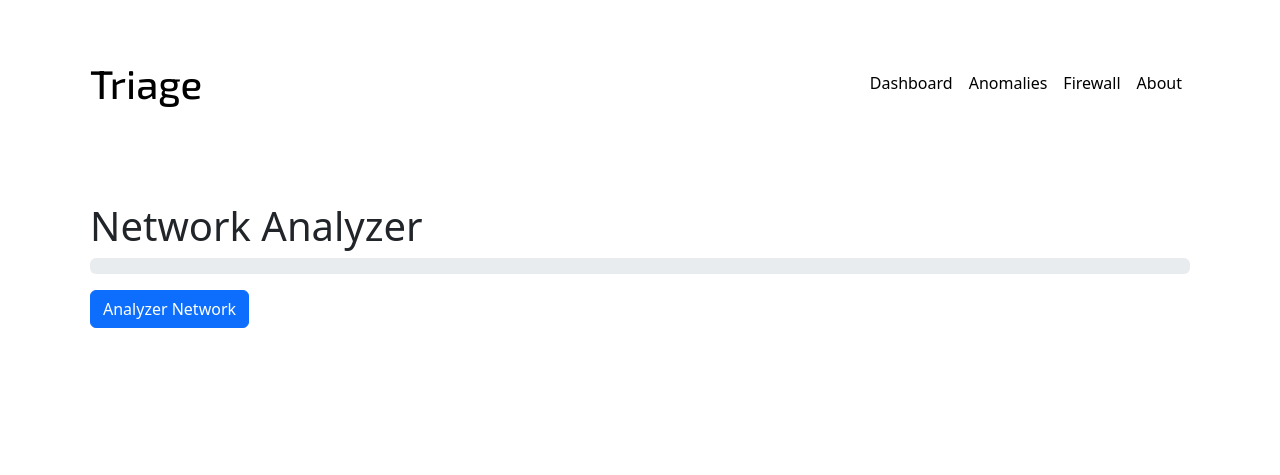
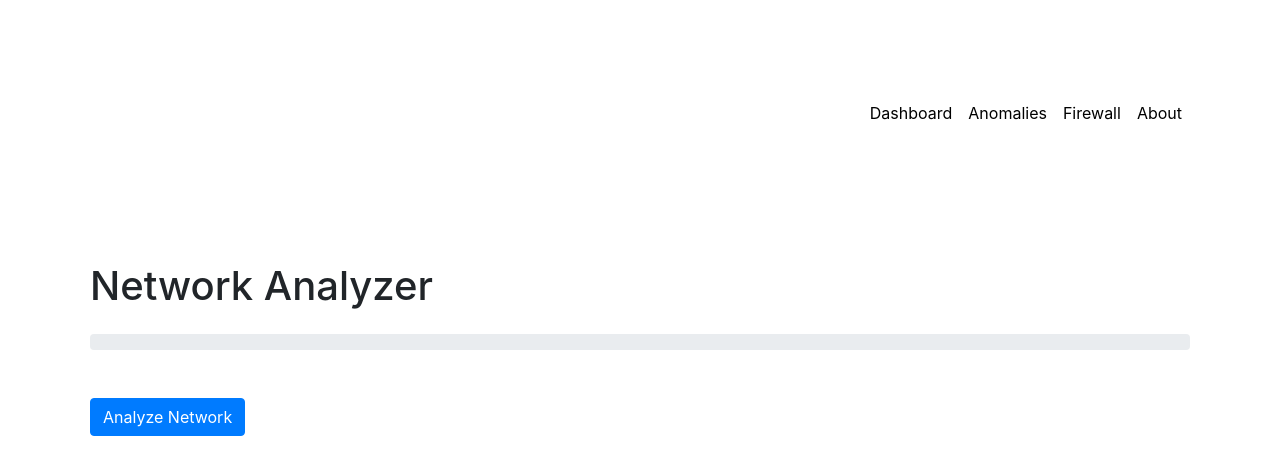
Before and after one commit to Toymakerftw/adima, a Flask app: template templates/index.html in a window 1280 px wide. Shown: the top 475 px of the page. Run offline with Flask 3, Linux system fonts and the light colour scheme; the template is opened without the code that fills it, so the values that code supplies are empty; parts of the project's set-up code (start-up, migrations or seed data) failed here and were passed over; some libraries are stand-ins or nearby versions.

Commit message:
triage: Improve Styling

```diff
--- a/templates/index.html
+++ b/templates/index.html
@@ -2,27 +2,27 @@
 <html>
   <head>
     <title>Triage</title>
+    <meta charset="utf-8" />
+    <meta name="viewport" content="width=device-width, initial-scale=1" />
+
     <!-- Bootstrap CSS -->
+    <link
+      rel="stylesheet"
+      href="https://maxcdn.bootstrapcdn.com/bootstrap/4.5.2/css/bootstrap.min.css"
+    />
+    <link
+      href="https://fonts.googleapis.com/css2?family=Exo+2:wght@500&display=swap"
+      rel="stylesheet"
+    />
 
-    <meta charset="utf8">
-    <meta name="viewport" content="width=device-width, initial-scale=1">
-    <link rel="stylesheet" href="https://maxcdn.bootstrapcdn.com/bootstrap/4.5.2/css/bootstrap.min.css">
-    <script src="https://ajax.googleapis.com/ajax/libs/jquery/3.5.1/jquery.min.js"></script>
-    <script src="https://cdnjs.cloudflare.com/ajax/libs/popper.js/1.16.0/umd/popper.min.js"></script>
-    <script src="https://maxcdn.bootstrapcdn.com/bootstrap/4.5.2/js/bootstrap.min.js"></script>
-    <script src="//cdnjs.cloudflare.com/ajax/libs/socket.io/4.0.1/socket.io.js"></script>
-
-    <link href="https://cdn.jsdelivr.net/npm/bootstrap@5.3.0/dist/css/bootstrap.min.css" rel="stylesheet">
-    <link rel="preconnect" href="https://fonts.googleapis.com">
-    <link rel="preconnect" href="https://fonts.gstatic.com" crossorigin>
-    <link href="https://fonts.googleapis.com/css2?family=Exo+2:wght@500&display=swap" rel="stylesheet">
+    <!-- Custom CSS -->
     <style>
       body {
         background-color: white;
       }
 
       .navbar-brand {
-            font-family: 'Exo 2', sans-serif;
+        font-family: "Exo 2", sans-serif;
         font-size: 40px;
         margin-right: auto;
       }
@@ -32,8 +32,8 @@
       }
 
       .navbar {
-            border-bottom-right-radius: .25rem;
-            border-bottom-left-radius: .25rem;
+        border-bottom-right-radius: 0.25rem;
+        border-bottom-left-radius: 0.25rem;
       }
 
       .navbar-dark .navbar-nav .nav-link {
@@ -45,7 +45,7 @@
       }
 
       .container {
-            margin-top: 20px;
+        margin-top: 50px;
         padding: 20px;
       }
     </style>
@@ -53,12 +53,23 @@
   <body>
     <nav class="navbar navbar-expand-lg navbar-dark">
       <div class="container">
-            <a class="navbar-brand" style="color:black" href="#">Triage</a>
-            <button class="navbar-toggler" type="button" data-bs-toggle="collapse" data-bs-target="#navbarNav" aria-controls="navbarNav" aria-expanded="false" aria-label="Toggle navigation">
+        <a class="navbar-brand" href="#">Triage</a>
+        <button
+          class="navbar-toggler"
+          type="button"
+          data-bs-toggle="collapse"
+          data-bs-target="#navbarNav"
+          aria-controls="navbarNav"
+          aria-expanded="false"
+          aria-label="Toggle navigation"
+        >
           <span class="navbar-toggler-icon"></span>
         </button>
-            <div class="collapse navbar-collapse" id="navbarNav">
-                <ul class="navbar-nav ms-auto">
+        <div
+          class="collapse navbar-collapse justify-content-end"
+          id="navbarNav"
+        >
+          <ul class="navbar-nav">
             <li class="nav-item">
               <a class="nav-link" href="#">Dashboard</a>
             </li>
@@ -79,24 +90,28 @@
     <div class="container">
       <h1 class="mt-3">Network Analyzer</h1>
 
-        <div class="progress">
-            <div id="progress-bar" class="progress-bar progress-bar-striped progress-bar-animated" role="progressbar" aria-valuenow="0" aria-valuemin="0" aria-valuemax="100" style="width: 0%">
-            </div>
+      <div class="progress mt-4">
+        <div
+          id="progress-bar"
+          class="progress-bar progress-bar-striped progress-bar-animated"
+          role="progressbar"
+          aria-valuenow="0"
+          aria-valuemin="0"
+          aria-valuemax="100"
+          style="width: 0%"
+        ></div>
       </div>
 
-        <form action="/capture_packets" method="get" class="mt-3">
-            <button type="submit" class="btn btn-primary">Analyzer Network</button>
+      <form action="/capture_packets" method="get" class="mt-5">
+        <button type="submit" class="btn btn-primary">Analyze Network</button>
       </form>
 
       {% if message %}
-        <div class="alert alert-success mt-3" role="alert">
-            {{ message }}
-        </div>{% endif %}
-
-
-        {% if device_stats %}
-        <h2 class="mt-3">Device Statistics</h2>
-        <table class="table table-bordered">
+      <div class="alert alert-success mt-4" role="alert">{{ message }}</div>
+      {% endif %} {% if device_stats %}
+      <div class="mt-5">
+        <h2>Device Statistics</h2>
+        <table class="table table-bordered mt-3">
           <thead>
             <tr>
               <th>IP Address</th>
@@ -114,46 +129,55 @@
             {% endfor %}
           </tbody>
         </table>
-        {% endif %}
-
-        {% if malicious_results %}
-        <h2 class="mt-3">Malicious Packets</h2>
-        <ul class="list-group">
+      </div>
+      {% endif %} {% if malicious_results %}
+      <div class="mt-5">
+        <h2>Malicious Packets</h2>
+        <ul class="list-group mt-3">
           {% for result in malicious_results %}
           <li class="list-group-item">
             {{ result.summary }} - {{ result.src_ip }} -> {{ result.dst_ip }}
-                (src_port: {{ result.src_port }}, dst_port: {{ result.dst_port }}, flags: {{ result.tcp_flags }})
+            (src_port: {{ result.src_port }}, dst_port: {{ result.dst_port }},
+            flags: {{ result.tcp_flags }})
           </li>
           {% endfor %}
         </ul>
+      </div>
       {% endif %}
     </div>
 
     <!-- Bootstrap JS -->
     <script src="https://cdn.jsdelivr.net/npm/bootstrap@5.3.0/dist/js/bootstrap.bundle.min.js"></script>
     <script>
-           var socket = io.connect('http://' + document.domain + ':' + location.port + '/capture_packets');
+      var socket = io.connect(
+        "http://" + document.domain + ":" + location.port + "/capture_packets"
+      );
 
-socket.on('connect', function() {
-    socket.emit('start');
+      socket.on("connect", function () {
+        socket.emit("start");
       });
 
-socket.on('progress', function(data) {
+      socket.on("progress", function (data) {
         var progress = data.progress;
-    $('#progress-bar').css('width', progress + '%').attr('aria-valuenow', progress);
+        $("#progress-bar")
+          .css("width", progress + "%")
+          .attr("aria-valuenow", progress);
       });
 
-socket.on('complete', function() {
-    $('#progress-bar').removeClass('progress-bar-striped').removeClass('progress-bar-animated');
+      socket.on("complete", function () {
+        $("#progress-bar")
+          .removeClass("progress-bar-striped")
+          .removeClass("progress-bar-animated");
       });
 
       function startCapture() {
-    $('#progress-bar').addClass('progress-bar-striped').addClass('progress-bar-animated');
-    $.get('/capture_packets', function(data) {
-        socket.emit('complete');
+        $("#progress-bar")
+          .addClass("progress-bar-striped")
+          .addClass("progress-bar-animated");
+        $.get("/capture_packets", function (data) {
+          socket.emit("complete");
         });
       }
-
     </script>
   </body>
 </html>
```
Lines whose indentation alone changed are shown as unchanged.
